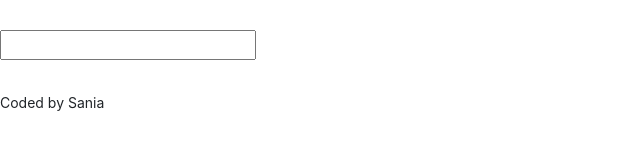
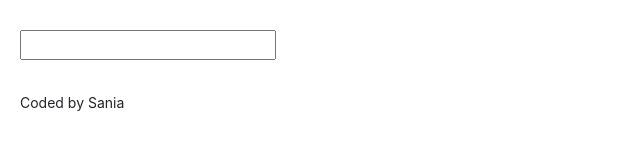
Before and after one commit to sania-jay/dictionary, a React (Create React App) app: page / in a window 1280 px wide. Shown: the top 164 px of the page, without its empty margins (0-640 px from the left). Built offline with nearby package versions, Linux system fonts and the light colour scheme.

Commit message:
rendered the word meanings

```diff
--- a/src/App.css
+++ b/src/App.css
@@ -1,3 +1,7 @@
 .App-footer{
    margin: 30px 0;
 }
+
+.App {
+  margin-left: 20px;
+}
--- a/src/Meaning.js
+++ b/src/Meaning.js
@@ -6,10 +6,11 @@ export default function Meaning(props) {
 return (
 <div className="Meaning">
 <h3>{props.meaning.partOfSpeech}</h3>
-{props.meaning.definition.map(function (definition, index){
+{props.meaning.definitions.map(function(definition, index) {
     return (
         <div key={index}>
-<p>{definition.definition}
+            <p>
+            {definition.definition}
             <br />
             <em>
                 {definition.example}
--- a/src/Results.js
+++ b/src/Results.js
@@ -1,13 +1,12 @@
 import React from "react";
-import Dictionary from "./Dictionary";
 import Meaning from "./Meaning";
 
 export default function Results(props) {
-  console.log(props.results);
+
   if (props.results) {
     return (
       <div className="Results">
-        <h3>{props.results.word}</h3>
+        <h2>{props.results.word}</h2>
         {props.results.meanings.map(function (meaning, index) {
           return (
             <div key={index}>
```
Lines whose indentation alone changed are shown as unchanged.
